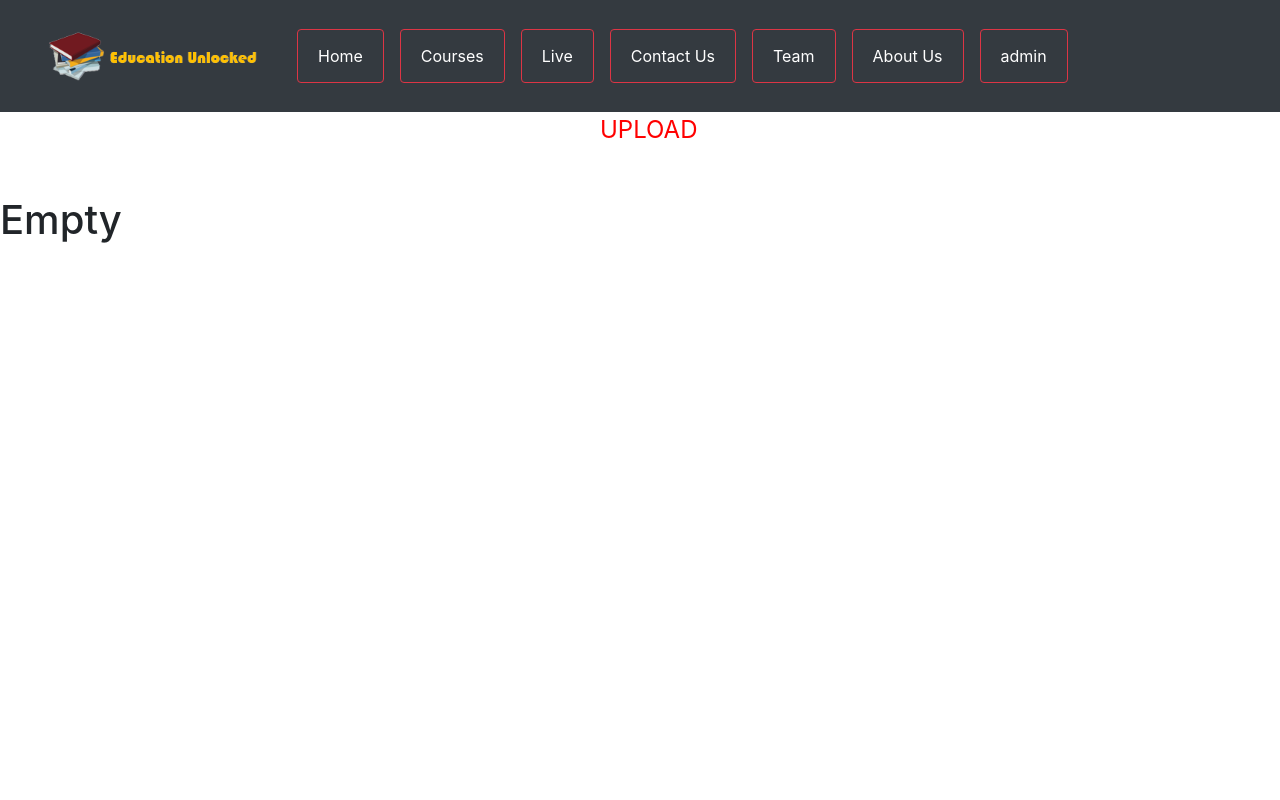
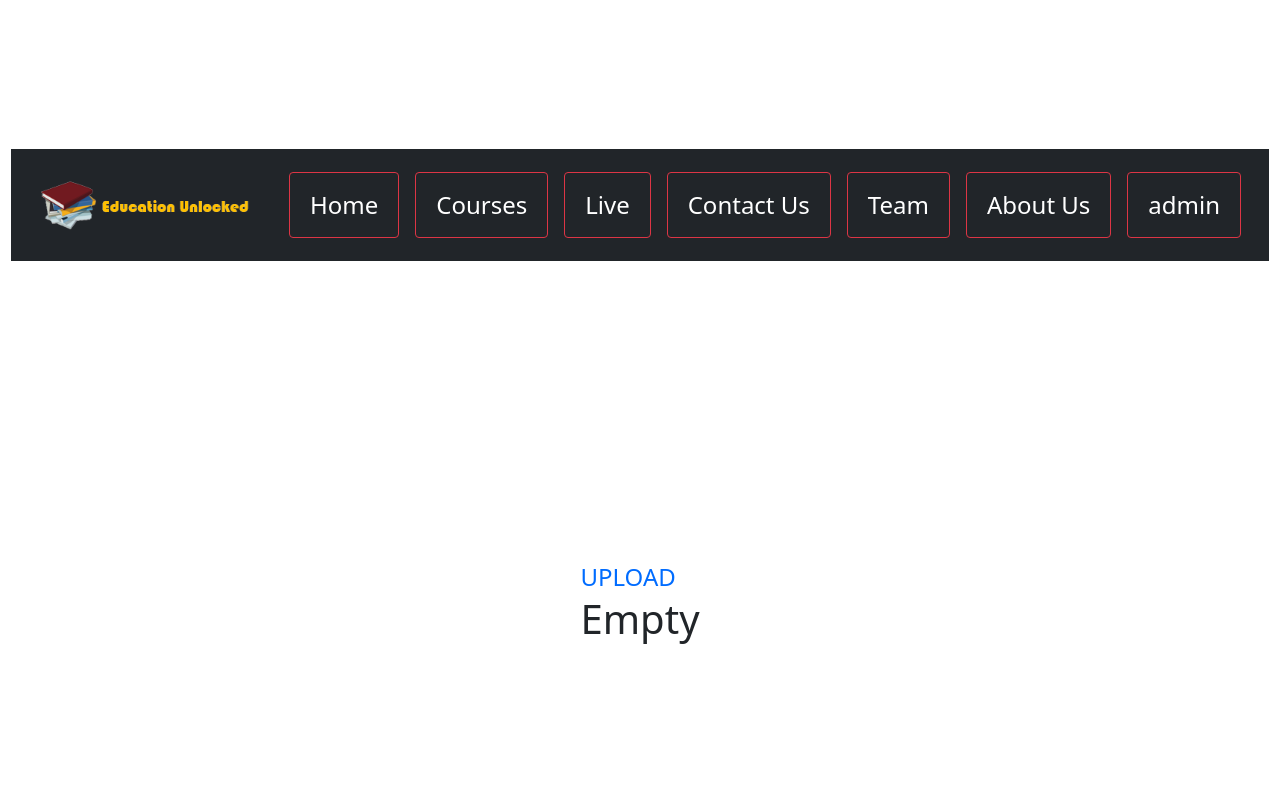
Before and after one commit to Mahin077/EducationUnlocked, a PHP site: page /playVideo.php in a window 1280 px wide. Run offline with PHP 8.4, Linux system fonts and the light colour scheme; the visitor is signed in with stand-in values (Sample User, id 1); data that the repository does not hold is empty; some libraries are stand-ins or nearby versions.

Commit message:
Revert "updated"

```diff
--- a/playVideo.php
+++ b/playVideo.php
@@ -1,62 +1,53 @@
 <?php
  include 'connect.php';
  include 'nav.php';
-if (!isset($_SESSION['user_id'])) {
+ if (!isset($_SESSION['user_id']))
+{
     echo "<script>alert('Please log in to view this page!');location.href='login.php';</script>";
 }
 ?>
 <!DOCTYPE html>
 <html lang="en">
-<link rel="stylesheet" href="https://maxcdn.bootstrapcdn.com/bootstrap/4.0.0/css/bootstrap.min.css" integrity="sha384-Gn5384xqQ1aoWXA+058RXPxPg6fy4IWvTNh0E263XmFcJlSAwiGgFAW/dAiS6JXm" crossorigin="anonymous">
 
 <head>
     <meta charset="UTF-8">
     <meta name="viewport" content="width=device-width, initial-scale=1.0">
     <title>View</title>
     <style>
-        .Videos{
+        body {
             display: flex;
             justify-content: center;
             align-items: center;
             flex-wrap: wrap;
-
+            min-height: 100vh;
         }
 
         video {
             width: 640px;
-            height: 260px;
-            padding-top: 10px;
-
+            height: 360px;
         }
 
-      .link {
+        a {
             text-decoration: none;
+            color: #006CFF;
             font-size: 1.5rem;
-            color:red;
-            padding-left:600px;
-
-
         }
 
     </style>
 </head>
 
 <body>
-    <section >
 
 
-    <div class="upload">
+    <div class="alb">
     <?php
-        if ($_SESSION['user_name'] == 'admin') {
+        if($_SESSION['user_name'] == 'admin')
+        {
          ?>
-            <a  class="link" href="uploadVid.php">UPLOAD</a>
+            <a href="uploadVid.php">UPLOAD</a>
         <?php
         }
     ?>
-    </div>
-
-    <div class="alb mt-5">
-
         <?php
         $sql = "SELECT * FROM videos ORDER BY id DESC";
         $res = mysqli_query($conn, $sql);
@@ -69,7 +60,9 @@
 
                 </video> -->
 
-                <video controls="controls" source src="uploads/<?= $video['video_url'] ?>" type="video/mp4">
+                <video  controls="controls"
+
+                source src="uploads/<?= $video['video_url'] ?>"  type="video/mp4">
                 </video>
 
         <?php
@@ -79,10 +72,6 @@
         }
         ?>
     </div>
-    </section>
-    <script src="https://code.jquery.com/jquery-3.2.1.slim.min.js" integrity="sha384-KJ3o2DKtIkvYIK3UENzmM7KCkRr/rE9/Qpg6aAZGJwFDMVNA/GpGFF93hXpG5KkN" crossorigin="anonymous"></script>
-  <script src="https://cdnjs.cloudflare.com/ajax/libs/popper.js/1.12.9/umd/popper.min.js" integrity="sha384-ApNbgh9B+Y1QKtv3Rn7W3mgPxhU9K/ScQsAP7hUibX39j7fakFPskvXusvfa0b4Q" crossorigin="anonymous"></script>
-  <script src="https://maxcdn.bootstrapcdn.com/bootstrap/4.0.0/js/bootstrap.min.js" integrity="sha384-JZR6Spejh4U02d8jOt6vLEHfe/JQGiRRSQQxSfFWpi1MquVdAyjUar5+76PVCmYl" crossorigin="anonymous"></script>
 </body>
 
 </html>
--- a/uploadVid.php
+++ b/uploadVid.php
@@ -1,7 +1,6 @@
 <?php
     include 'connect.php';
-	session_start();
-
+    include 'nav.php';
     if ($_SESSION['user_name'] != 'admin')
    {
        echo "<script>alert('You don't have permission to use this page');location.href='index.php';</script>";
```
Also changed, not shown: images/biology.jpg (deleted), images/english.jpg (deleted), images/ict.jpg (deleted). Lines whose indentation alone changed are shown as unchanged.
